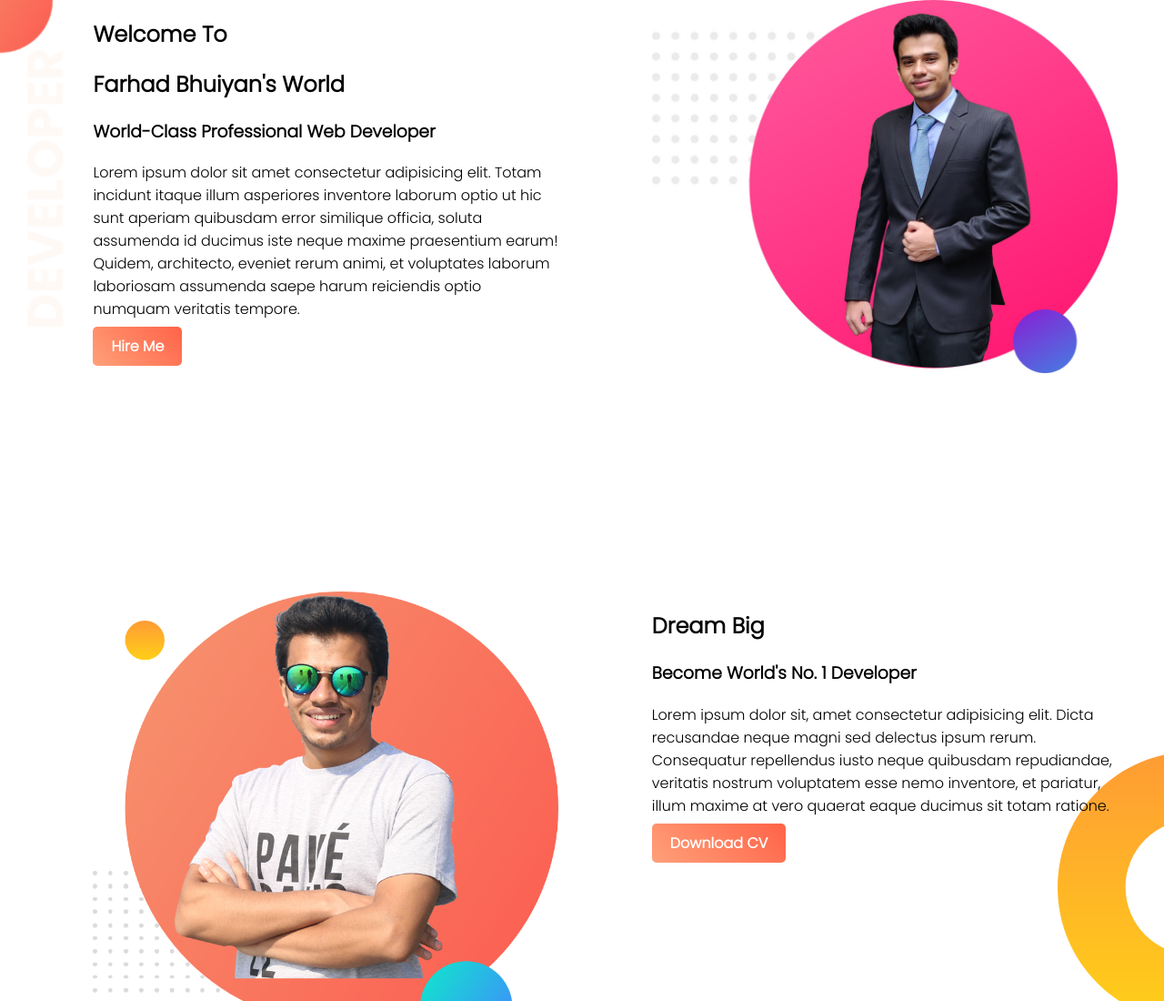
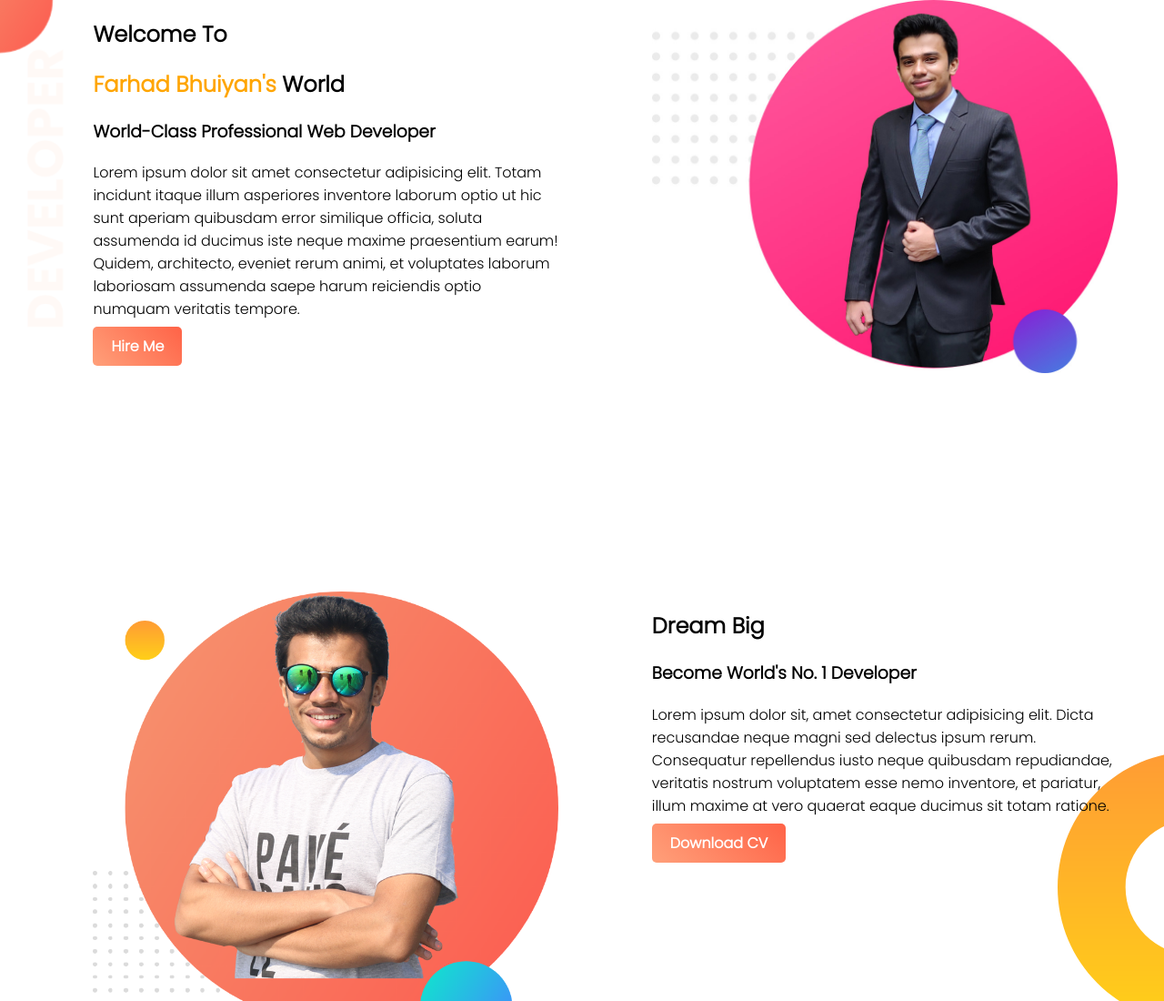
Before and after one commit to farhadbhuiyan/portfolio-practise, a plain HTML site: page index.html in a window 1280 px wide. Shown: the top 1100 px of the page at 91% size. Drawn offline with Linux system fonts and the light colour scheme.

Commit message:
Updated Code

```diff
--- a/index.html
+++ b/index.html
@@ -13,7 +13,7 @@
 
     <div class="half-width">
       <h1>Welcome To</h1>
-      <h1><span class="name-heighlight">Farhad Bhuiyan's</span> World </h1>
+      <h1><span class="orange-heighlight">Farhad Bhuiyan's</span> World </h1>
       <h3>World-Class Professional Web Developer</h3>
       <p>
         Lorem ipsum dolor sit amet consectetur adipisicing elit. Totam incidunt itaque illum asperiores inventore laborum optio ut hic sunt aperiam quibusdam error similique officia, soluta assumenda id ducimus iste neque maxime praesentium earum! Quidem, architecto, eveniet rerum animi, et voluptates laborum laboriosam assumenda saepe harum reiciendis optio numquam veritatis tempore.
```
